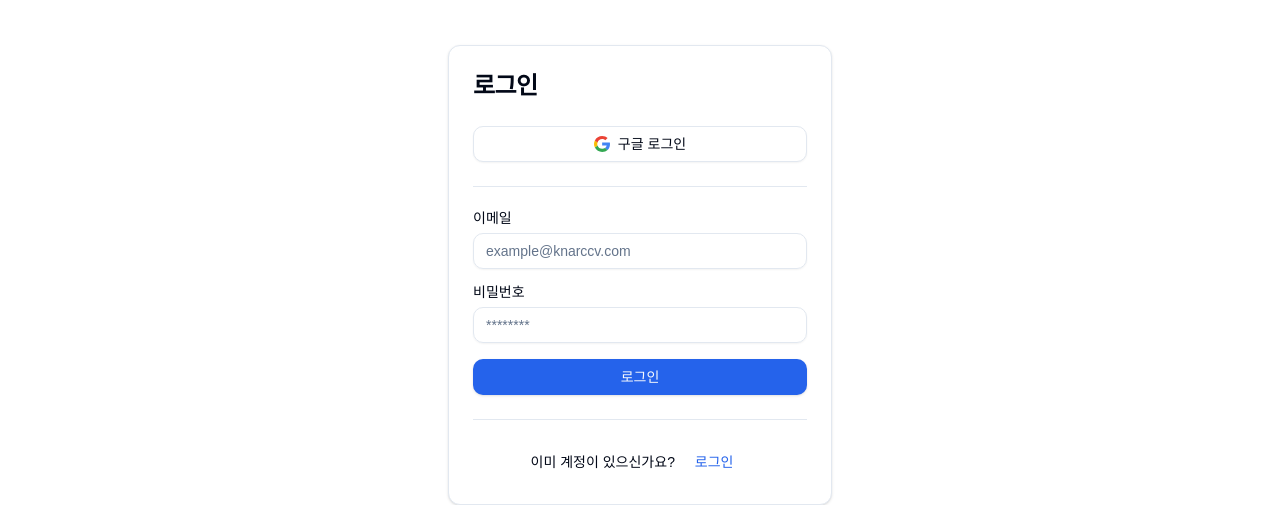
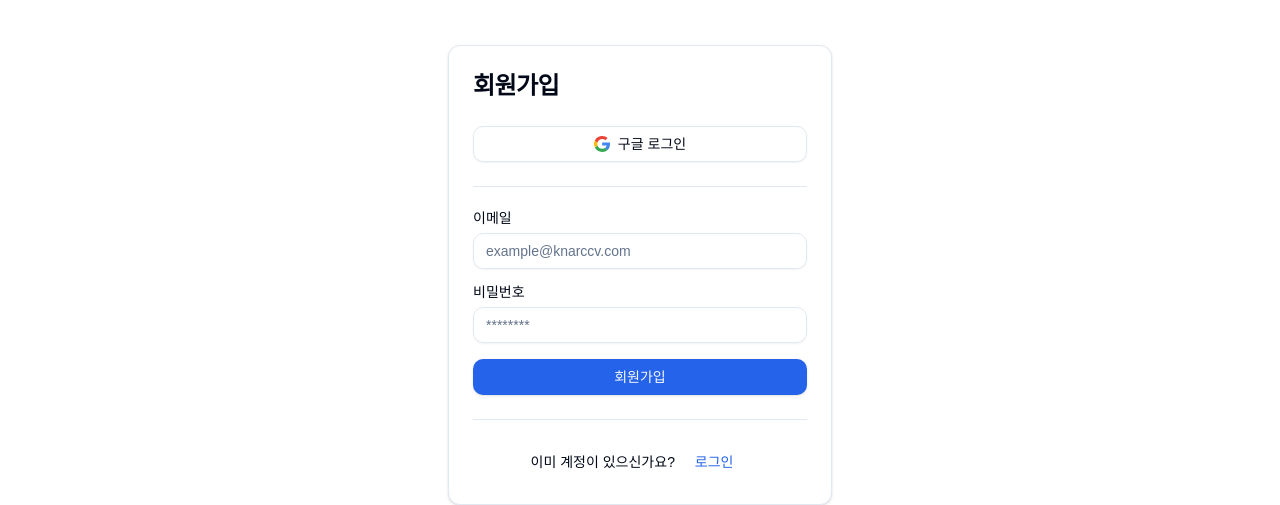
Before and after one commit to knardev/knar-ccv, a Next.js app: page /register in a window 1280 px wide. Shown: the part 177-682 px from the top of the page. Built offline with nearby package versions, Linux system fonts and the light colour scheme; no server answers.

Commit message:
add sub menus

```diff
--- a/next.config.mjs
+++ b/next.config.mjs
@@ -2,6 +2,7 @@
 const nextConfig = {
   reactStrictMode: false,
   images: {
+    // unoptimized: true,
     remotePatterns: [
       {
         protocol: "https",
--- a/src/app/(auth)/register/page.tsx
+++ b/src/app/(auth)/register/page.tsx
@@ -36,7 +36,7 @@ export default async function login({
     <section className="h-[calc(100vh-57px)] flex flex-1 flex-col justify-center items-center">
       <Card className="mx-auto min-w-96">
         <CardHeader>
-          <CardTitle className="text-2xl">로그인</CardTitle>
+          <CardTitle className="text-2xl">회원가입</CardTitle>
         </CardHeader>
         <CardContent className="flex flex-col gap-4">
           <OAuthButtons lastSignedInMethod={lastSignedInMethod} />
@@ -70,7 +70,7 @@ export default async function login({
               className="relative w-full"
               variant="default"
             >
-              로그인
+              회원가입
               {lastSignedInMethod === "email" && (
                 <div className="absolute top-1/2 -translate-y-1/2 left-full whitespace-nowrap ml-8 bg-accent px-4 py-1 rounded-md text-xs text-foreground/80">
                   <div className="absolute -left-5 top-0 border-background border-[12px] border-r-accent" />
--- a/src/app/(main)/explore/query.ts
+++ b/src/app/(main)/explore/query.ts
@@ -1,5 +1,5 @@
 
-import { QueryData } from "@/utils/types";
+import { QueryData } from "@supabase/supabase-js";
 import { createClient } from "@/utils/supabase/server";
 import { HomepageFilters, SectionFilters } from "./_types/search-filters";
 
--- a/src/app/(main)/homepages/[homepage_id]/_queries/defineDeleteHomepageQuery.ts
+++ b/src/app/(main)/homepages/[homepage_id]/_queries/defineDeleteHomepageQuery.ts
@@ -1,4 +1,4 @@
-import { QueryData } from "@/utils/types";
+import { QueryData } from "@supabase/supabase-js";
 import { createClient } from "@/utils/supabase/server";
 
 /**
--- a/src/app/(main)/homepages/[homepage_id]/_queries/defineDeleteSectionQuery.ts
+++ b/src/app/(main)/homepages/[homepage_id]/_queries/defineDeleteSectionQuery.ts
@@ -1,4 +1,4 @@
-import { QueryData } from "@/utils/types";
+import { QueryData } from "@supabase/supabase-js";
 import { createClient } from "@/utils/supabase/server";
 
 /**
--- a/src/app/(main)/homepages/[homepage_id]/_queries/defineFetchHomepageWithSectionsQuery.ts
+++ b/src/app/(main)/homepages/[homepage_id]/_queries/defineFetchHomepageWithSectionsQuery.ts
@@ -1,4 +1,4 @@
-import { QueryData } from "@/utils/types";
+import { QueryData } from "@supabase/supabase-js";
 import { createClient } from "@/utils/supabase/server";
 
 // Define the query to fetch a homepage with its pages and sections
--- a/src/app/(main)/homepages/[homepage_id]/_queries/defineUpdateHomepageQuery.ts
+++ b/src/app/(main)/homepages/[homepage_id]/_queries/defineUpdateHomepageQuery.ts
@@ -1,4 +1,4 @@
-import { QueryData } from "@/utils/types";
+import { QueryData } from "@supabase/supabase-js";
 import { createClient } from "@/utils/supabase/server";
 import { Tables } from "@/types/database.types";
 
--- a/src/app/(main)/homepages/[homepage_id]/_queries/defineUpdateSectionQuery.ts
+++ b/src/app/(main)/homepages/[homepage_id]/_queries/defineUpdateSectionQuery.ts
@@ -1,4 +1,4 @@
-import { QueryData } from "@/utils/types";
+import { QueryData } from "@supabase/supabase-js";
 import { createClient } from "@/utils/supabase/server";
 import { Tables } from "@/types/database.types";
 
--- a/src/app/(main)/homepages/add/query.ts
+++ b/src/app/(main)/homepages/add/query.ts
@@ -27,7 +27,7 @@
  * - Date: 2024-12-01
  */
 
-import { QueryData } from "@/utils/types";
+import { QueryData } from "@supabase/supabase-js";
 import { createClient } from "@/utils/supabase/server";
 import { TablesInsert } from "@/types/database.types";
 
```
Also changed, not shown: src/app/(main)/explore/_components/homepage-preview-card.tsx (+2 -2 lines).
